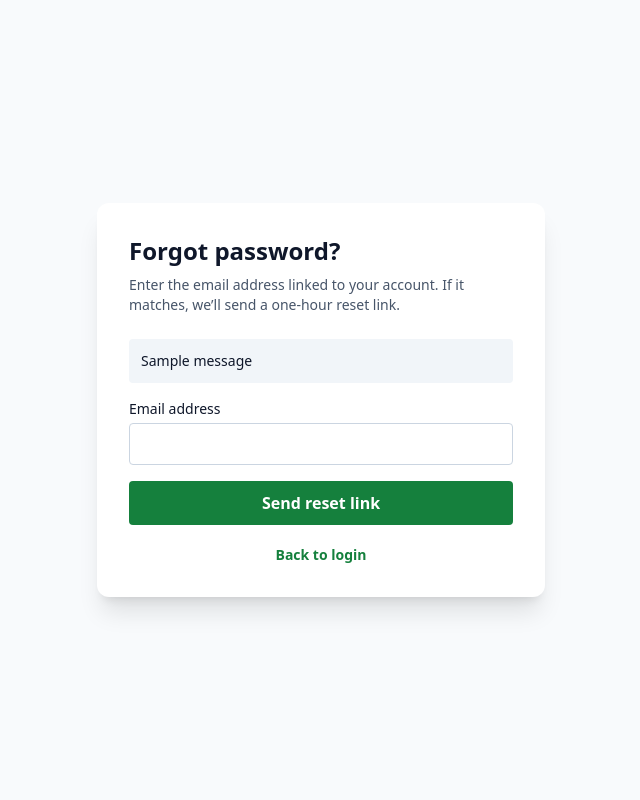
After one commit to Sylphyyyy/inv2, a Flask app: page /forgot-password in a window 1280 px wide. The commit adds this page. Shown: the whole page, without its empty margins (319-959 px from the left). Run offline with Flask 3, Linux system fonts and the light colour scheme; tables that the repository leaves empty hold one stand-in row (values such as "Sample post"); one stand-in notice (Sample message) is shown; some libraries are stand-ins or nearby versions.

Commit message:
Add password reset flow with SMTP fallback logging
- Wire Forgot Password? link to auth.forgot_password route
- Add User model fields: email, reset_token_hash, reset_token_expires_at
- Add MAIL/PUBLIC_BASE_URL/ADMIN_EMAIL config
- Migrate existing databases at startup; assign ADMIN_EMAIL to admin
- Forgot password generates reset token and emails link
- When SMTP not configured, log the reset link instead of failing
- Reset password page validates token expiry and updates password
- Add render.yaml and Procfile for Render deployment

```diff
--- a/app/models.py
+++ b/app/models.py
@@ -42,3 +42,6 @@ class User(db.Model):
     id = db.Column(db.Integer, primary_key=True)
     username = db.Column(db.String(100), unique=True, nullable=False)
     password_hash = db.Column(db.String(255), nullable=False)
+    email = db.Column(db.String(320), nullable=True)
+    reset_token_hash = db.Column(db.String(64), nullable=True)
+    reset_token_expires_at = db.Column(db.BigInteger, nullable=True)
--- a/app/routes/auth.py
+++ b/app/routes/auth.py
@@ -1,8 +1,55 @@
-from flask import Blueprint, render_template, request, redirect, url_for, flash, session
+import hashlib
+import secrets
+import smtplib
+import time
+from email.message import EmailMessage
+
+from flask import Blueprint, current_app, render_template, request, redirect, url_for, flash, session
+from sqlalchemy import update
+from werkzeug.security import check_password_hash, generate_password_hash
+
+from app import db
 from app.models import User
-from werkzeug.security import check_password_hash
 
 auth_bp = Blueprint('auth', __name__)
+RESET_TOKEN_TTL_SECONDS = 3600
+RESET_REQUEST_COOLDOWN_SECONDS = 60
+
+
+def _send_password_reset_email(recipient, reset_url):
+    config = current_app.config
+    if not all((config['MAIL_SERVER'], config['MAIL_DEFAULT_SENDER'], config['PUBLIC_BASE_URL'])):
+        current_app.logger.warning(
+            'SMTP is not configured; password reset link not emailed to %s. '
+            'Reset link: %s',
+            recipient, reset_url,
+        )
+        return
+    if bool(config['MAIL_USERNAME']) != bool(config['MAIL_PASSWORD']):
+        raise RuntimeError('MAIL_USERNAME and MAIL_PASSWORD must both be configured or both omitted.')
+
+    message = EmailMessage()
+    message['Subject'] = 'Reset your Inventory Procurement System password'
+    message['From'] = config['MAIL_DEFAULT_SENDER']
+    message['To'] = recipient
+    message.set_content(
+        'A password reset was requested for your account. '
+        'Use the link below within one hour to choose a new password:\n\n'
+        f'{reset_url}\n\n'
+        'If you did not request this, you can ignore this email.'
+    )
+
+    if config['MAIL_PORT'] == 465:
+        with smtplib.SMTP_SSL(config['MAIL_SERVER'], config['MAIL_PORT'], timeout=10) as smtp:
+            if config['MAIL_USERNAME']:
+                smtp.login(config['MAIL_USERNAME'], config['MAIL_PASSWORD'])
+            smtp.send_message(message)
+    else:
+        with smtplib.SMTP(config['MAIL_SERVER'], config['MAIL_PORT'], timeout=10) as smtp:
+            smtp.starttls()
+            if config['MAIL_USERNAME']:
+                smtp.login(config['MAIL_USERNAME'], config['MAIL_PASSWORD'])
+            smtp.send_message(message)
 
 @auth_bp.route('/login', methods=['GET', 'POST'])
 def login():
@@ -20,6 +67,83 @@ def login():
         flash('Invalid username or password.', 'danger')
     return render_template('auth/login.html')
 
+
+@auth_bp.route('/forgot-password', methods=['GET', 'POST'])
+def forgot_password():
+    if request.method == 'POST':
+        email = request.form.get('email', '').strip().lower()
+        users = User.query.filter(db.func.lower(User.email) == email).limit(2).all()
+        if len(users) == 1:
+            user = users[0]
+            now = int(time.time())
+            last_requested_at = (
+                user.reset_token_expires_at - RESET_TOKEN_TTL_SECONDS
+                if user.reset_token_expires_at
+                else 0
+            )
+            if now - last_requested_at >= RESET_REQUEST_COOLDOWN_SECONDS:
+                token = secrets.token_urlsafe(32)
+                user.reset_token_hash = hashlib.sha256(token.encode('utf-8')).hexdigest()
+                user.reset_token_expires_at = now + RESET_TOKEN_TTL_SECONDS
+                db.session.commit()
+
+                reset_path = url_for('auth.reset_password', token=token)
+                reset_url = f"{current_app.config['PUBLIC_BASE_URL']}{reset_path}"
+                try:
+                    _send_password_reset_email(user.email, reset_url)
+                except (OSError, smtplib.SMTPException, RuntimeError):
+                    current_app.logger.exception('Unable to send password reset email.')
+                    flash('Unable to send a reset email right now. Please try again later.', 'danger')
+                    return render_template('auth/forgot_password.html'), 503
+
+        flash('If an account uses that email, a password reset link has been sent.', 'success')
+        return redirect(url_for('auth.login'))
+
+    return render_template('auth/forgot_password.html')
+
+
+@auth_bp.route('/reset-password/<token>', methods=['GET', 'POST'])
+def reset_password(token):
+    token_hash = hashlib.sha256(token.encode('utf-8')).hexdigest()
+    now = int(time.time())
+    user = User.query.filter_by(reset_token_hash=token_hash).first()
+    if not user or not user.reset_token_expires_at or user.reset_token_expires_at <= now:
+        flash('That password reset link is invalid or has expired. Request a new one.', 'danger')
+        return redirect(url_for('auth.forgot_password'))
+
+    if request.method == 'POST':
+        password = request.form.get('password', '')
+        confirmation = request.form.get('confirm_password', '')
+        if len(password) < 12 or len(password) > 128:
+            flash('Choose a password between 12 and 128 characters.', 'danger')
+        elif password != confirmation:
+            flash('The passwords do not match.', 'danger')
+        else:
+            result = db.session.execute(
+                update(User)
+                .where(
+                    User.id == user.id,
+                    User.reset_token_hash == token_hash,
+                    User.reset_token_expires_at > now,
+                )
+                .values(
+                    password_hash=generate_password_hash(password),
+                    reset_token_hash=None,
+                    reset_token_expires_at=None,
+                )
+                .execution_options(synchronize_session=False)
+            )
+            if result.rowcount != 1:
+                db.session.rollback()
+                flash('That password reset link is invalid or has expired. Request a new one.', 'danger')
+                return redirect(url_for('auth.forgot_password'))
+            db.session.commit()
+            flash('Your password has been changed. You can now log in.', 'success')
+            return redirect(url_for('auth.login'))
+
+    return render_template('auth/reset_password.html')
+
+
 @auth_bp.route('/logout')
 def logout():
     session.clear()
--- /dev/null
+++ b/app/templates/auth/forgot_password.html
@@ -0,0 +1,34 @@
+<!DOCTYPE html>
+<html lang="en">
+<head>
+  <meta charset="utf-8">
+  <meta content="width=device-width, initial-scale=1.0" name="viewport">
+  <title>Forgot Password | ARVEE • AYSCEE Enterprises</title>
+  <script src="https://cdn.tailwindcss.com"></script>
+</head>
+<body class="bg-slate-50 text-slate-900 min-h-screen flex items-center justify-center p-4">
+  <main class="w-full max-w-md rounded-xl bg-white p-8 shadow-xl">
+    <h1 class="mb-2 text-2xl font-semibold">Forgot password?</h1>
+    <p class="mb-6 text-sm text-slate-600">Enter the email address linked to your account. If it matches, we’ll send a one-hour reset link.</p>
+
+    {% with messages = get_flashed_messages(with_categories=true) %}
+      {% if messages %}
+        <div class="mb-4 flex flex-col gap-2">
+          {% for category, message in messages %}
+            <div class="rounded p-3 text-sm {% if category == 'error' or category == 'danger' %}bg-red-100 text-red-900{% else %}bg-slate-100 text-slate-900{% endif %}">{{ message }}</div>
+          {% endfor %}
+        </div>
+      {% endif %}
+    {% endwith %}
+
+    <form method="POST" class="flex flex-col gap-4">
+      <div>
+        <label class="mb-1 block text-sm font-medium" for="email">Email address</label>
+        <input class="w-full rounded border border-slate-300 px-3 py-2" id="email" name="email" type="email" autocomplete="email" required>
+      </div>
+      <button class="w-full rounded bg-green-700 px-4 py-2.5 font-semibold text-white hover:bg-green-800" type="submit">Send reset link</button>
+    </form>
+    <a class="mt-5 block text-center text-sm font-semibold text-green-700 hover:underline" href="{{ url_for('auth.login') }}">Back to login</a>
+  </main>
+</body>
+</html>
--- a/app/templates/auth/login.html
+++ b/app/templates/auth/login.html
@@ -53,7 +53,7 @@
           <div class="flex flex-col">
             <div class="flex items-center justify-between mb-1">
               <label class="font-label-md text-xs font-semibold text-on-surface" for="password">Password</label>
-              <a class="font-label-sm text-[11px] font-bold text-primary-container hover:underline hover:text-primary transition-colors" href="#reset-request">Forgot Password?</a>
+              <a class="font-label-sm text-[11px] font-bold text-primary-container hover:underline hover:text-primary transition-colors" href="{{ url_for('auth.forgot_password') }}">Forgot Password?</a>
             </div>
             <div class="relative flex items-center">
               <span class="material-symbols-outlined absolute left-3 text-tertiary text-[20px] pointer-events-none">lock</span>
```
Also changed, not shown: PASSWORD_RESET_SETUP.md (added, +11 -0 lines), app/__init__.py (+19 -2 lines), app/templates/auth/reset_password.html (added, +37 -0 lines), config.py (+7 -0 lines), render.yaml (added, +27 -0 lines), 1 other file.
